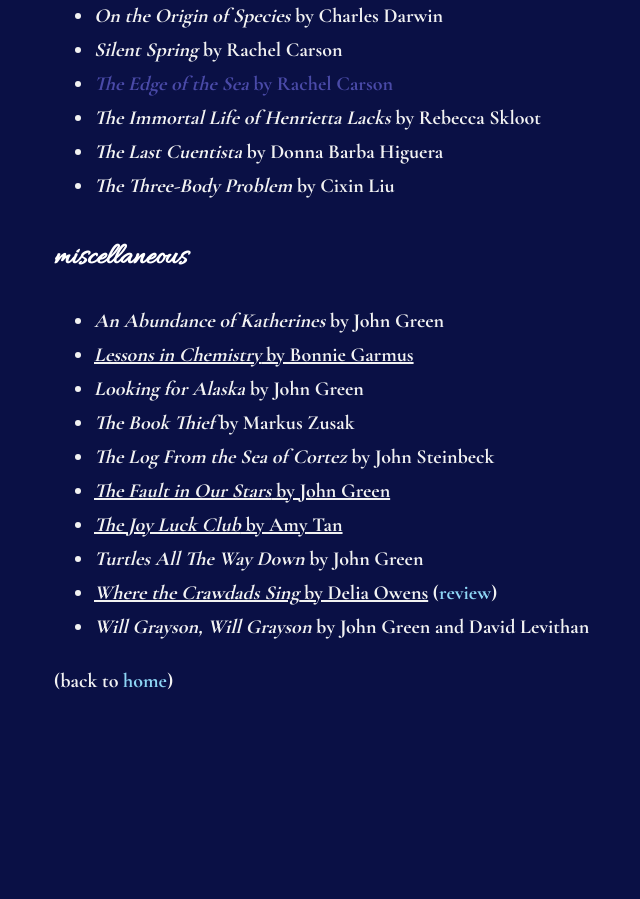
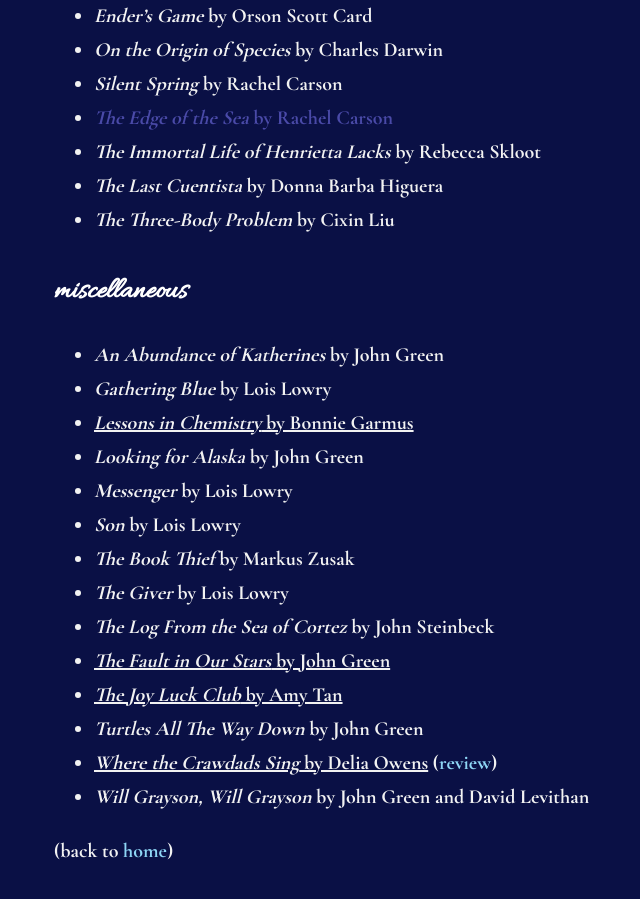
Before and after one commit to leucinemymind/leucinemymind.github.io, a Jekyll site: the page built from books.md, in a window 1280 px wide and 900 px high, scrolled down 1552 px. Shown: the whole window, without its empty margins (161-801 px from the left). Built offline with Jekyll 4.4.1, drawn with Linux system fonts in a browser that asks for light colours; our own code applies the rules of GitHub Pages for plain Markdown files; before the commit the page ends 2282 px from its top, so only the background shows below that; some of the changed text lies outside the part shown.

Commit message:
Update books.md

```diff
--- a/books.md
+++ b/books.md
@@ -25,6 +25,7 @@
 - ***Brave New World*** **by Aldous Huxley**
 - *Catherine, Called Birdy* by Karen Cushman
 - <span style="font-weight: bold; text-decoration: underline">*East of Eden* by John Steinbeck</span> (review coming soon!)
+- *Go Set A Watchman* by Harper Lee
 - *Fahrenheit 451* by Ray Bradbury
 - ***Frankenstein*** **by Mary Shelley**
 - <span style="font-weight: bold; text-decoration:underline">*Jane Eyre* by Charlotte Brontë</span>
@@ -59,9 +60,13 @@
 ### miscellaneous
 
 - *An Abundance of Katherines* by John Green
+- *Gathering Blue* by Lois Lowry
 - <span style="font-weight: bold; text-decoration: underline">*Lessons in Chemistry* by Bonnie Garmus</span>
 - *Looking for Alaska* by John Green
+- *Messenger* by Lois Lowry
+- *Son* by Lois Lowry
 - ***The Book Thief*** **by Markus Zusak**
+- *The Giver* by Lois Lowry
 - ***The Log From the Sea of Cortez*** **by John Steinbeck**
 - <span style="font-weight: bold; text-decoration: underline">*The Fault in Our Stars* by John Green</span>
 - <span style="font-weight: bold; text-decoration: underline">*The Joy Luck Club* by Amy Tan</span>
```
